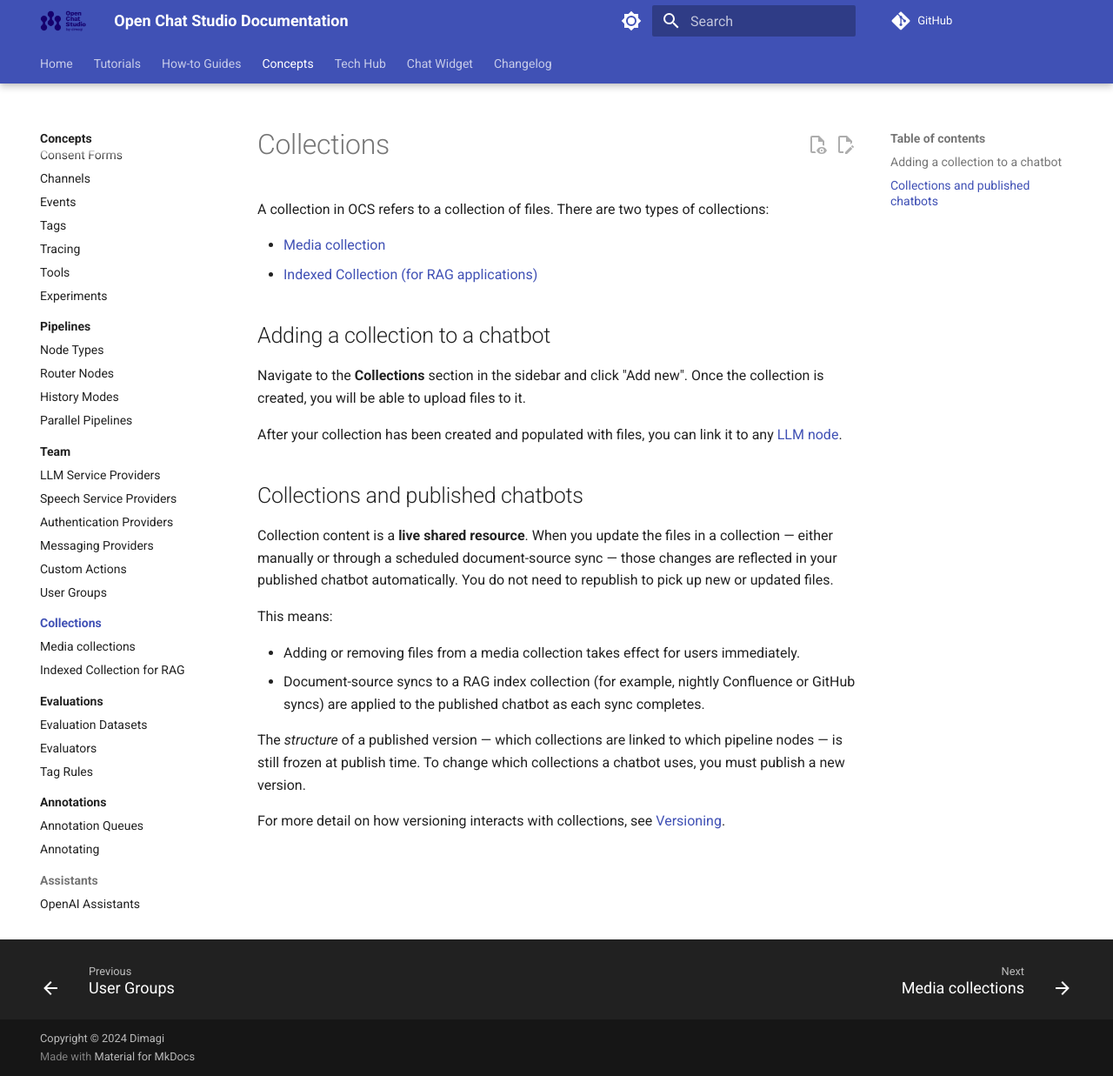
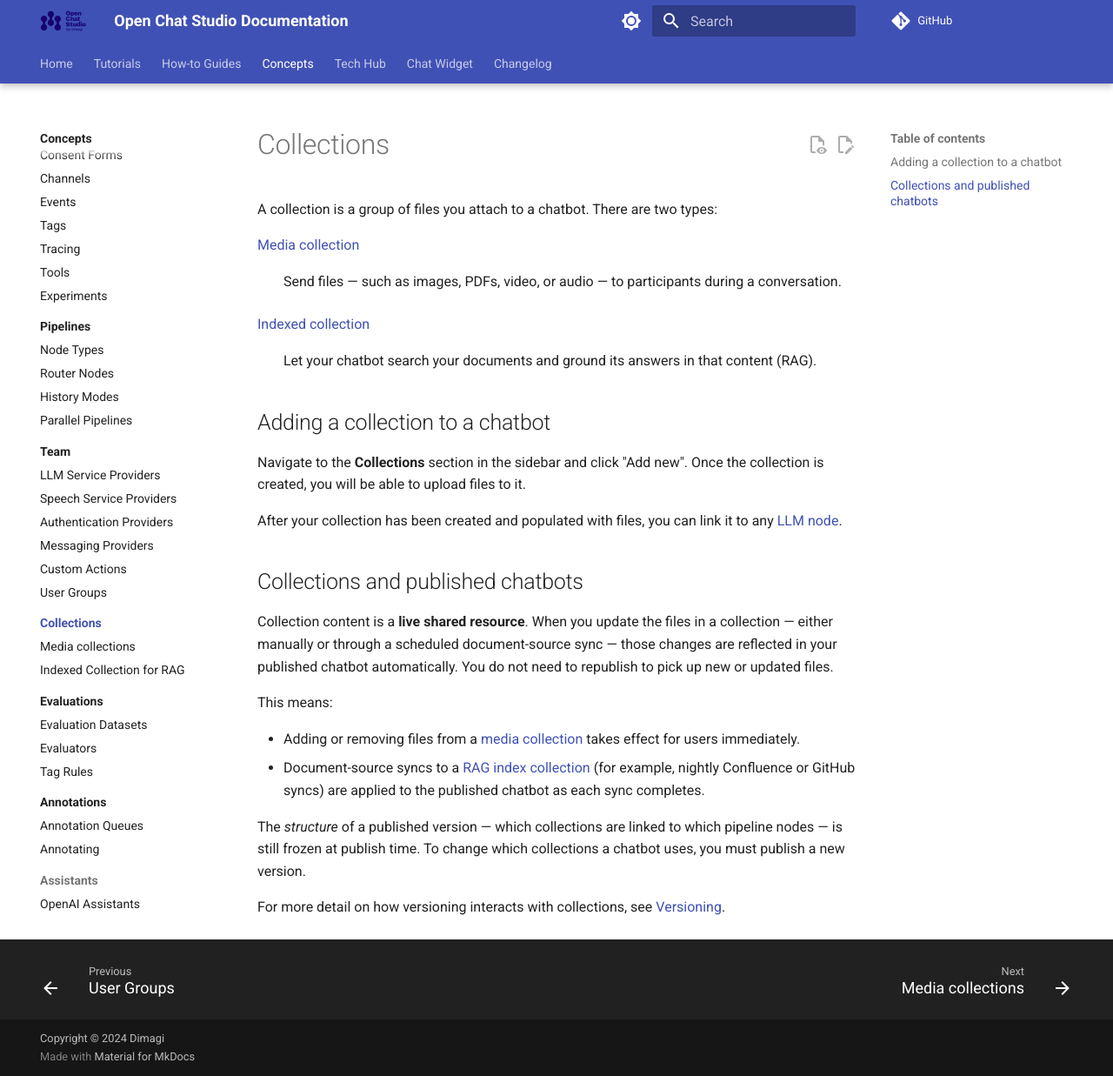
Before and after one commit to dimagi/open-chat-studio-docs, an MkDocs documentation site: the page built from docs/concepts/collections/index.md, in a window 1280 px wide and 1237 px high. Shown: the whole window at 87% size. Built offline with MkDocs 1.6.1 and Material for MkDocs 9.7.7, drawn with Linux system fonts in a browser that asks for light colours; a script that is not in the unit is left out; comment, search, counter and statistics services are not loaded.

Commit message:
Clarity on what 2 types of collections are used

```diff
--- a/docs/concepts/collections/index.md
+++ b/docs/concepts/collections/index.md
@@ -1,9 +1,12 @@
 # Collections
 
-A collection in OCS refers to a collection of files. There are two types of collections:
+A collection is a group of files you attach to a chatbot. There are two types:
 
-- [Media collection](./media.md)
-- [Indexed Collection (for RAG applications)](./indexed.md)
+[Media collection](./media.md)
+: Send files — such as images, PDFs, video, or audio — to participants during a conversation.
+
+[Indexed collection](./indexed.md)
+: Let your chatbot search your documents and ground its answers in that content (RAG).
 
 ## Adding a collection to a chatbot
 
@@ -17,8 +20,8 @@ Collection content is a **live shared resource**. When you update the files in a
 
 This means:
 
-- Adding or removing files from a media collection takes effect for users immediately.
-- Document-source syncs to a RAG index collection (for example, nightly Confluence or GitHub syncs) are applied to the published chatbot as each sync completes.
+- Adding or removing files from a [media collection](./media.md) takes effect for users immediately.
+- Document-source syncs to a [RAG index collection](./indexed.md) (for example, nightly Confluence or GitHub syncs) are applied to the published chatbot as each sync completes.
 
 The *structure* of a published version — which collections are linked to which pipeline nodes — is still frozen at publish time. To change which collections a chatbot uses, you must publish a new version.
 
```
